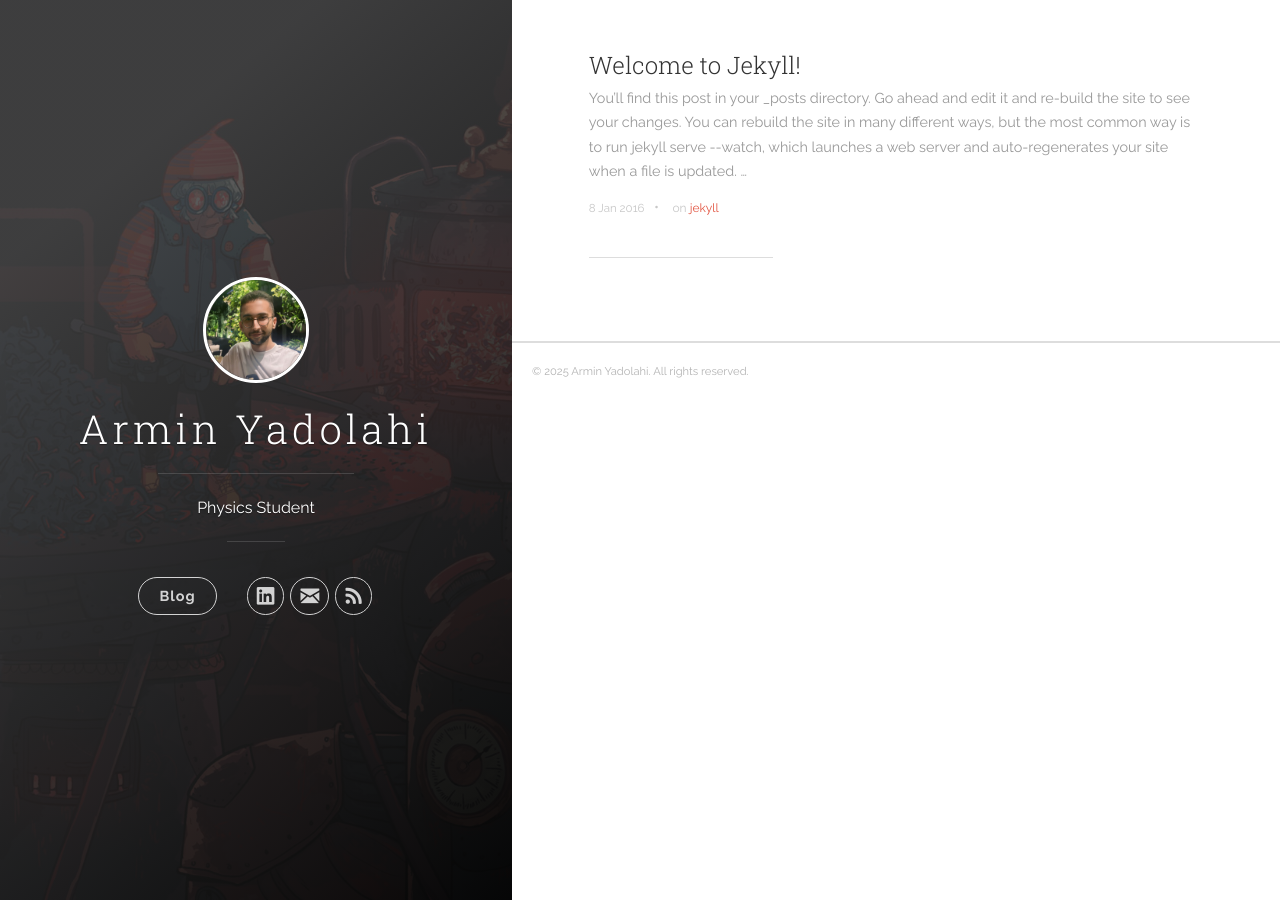
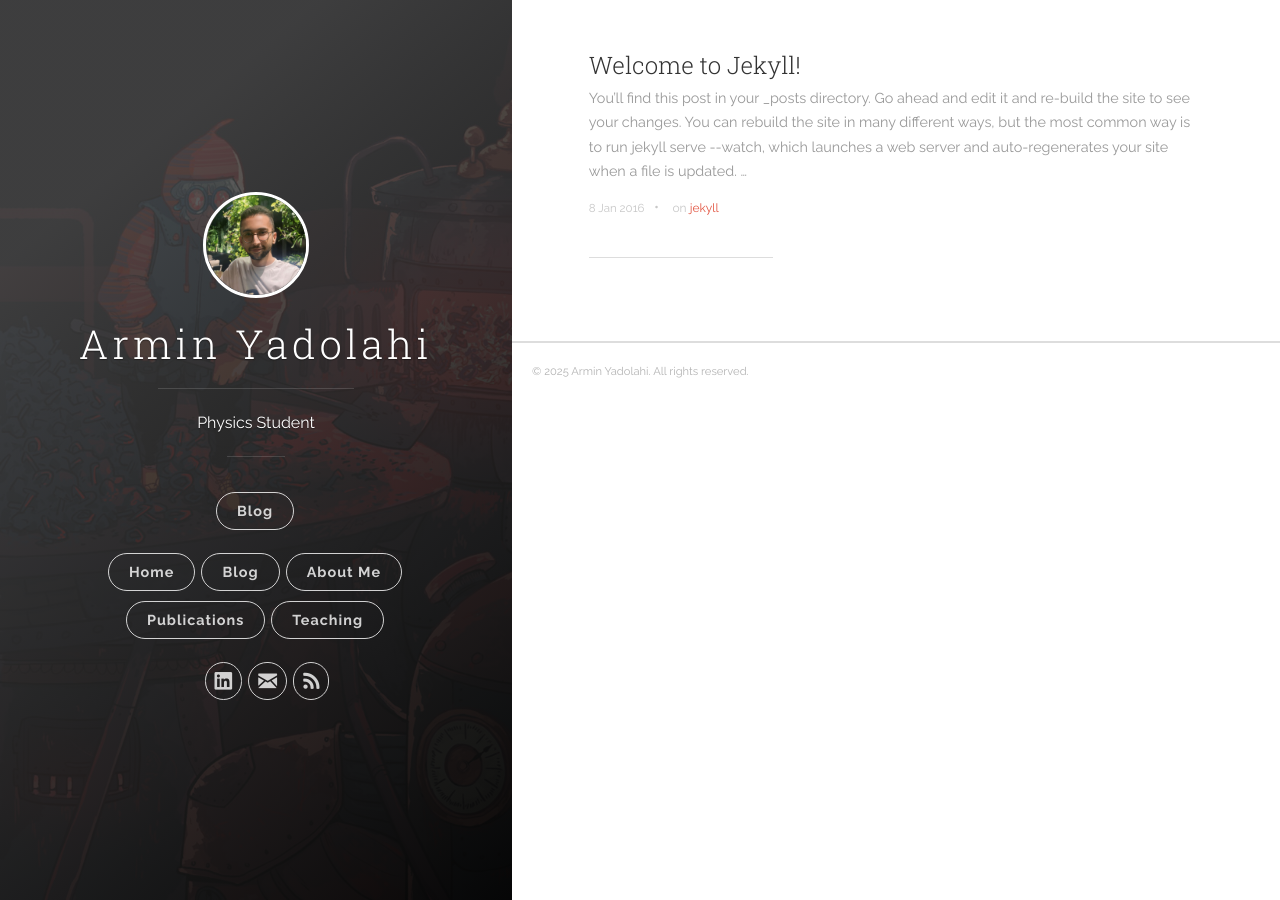
Before and after one commit to ArminYadolahi/ArminYadolahi.github.io, a Jekyll site: the page built from index.html, in a window 1280 px wide. Built offline with Jekyll 4.4.1, drawn with Linux system fonts in a browser that asks for light colours; the list of posts is cut into pages by our own code.

Commit message:
Update header.html

```diff
--- a/_includes/header.html
+++ b/_includes/header.html
@@ -25,6 +25,27 @@
                   class="blog-button">Blog</a></li>
             </ul>
           </nav>
+
+          <nav class="cover-navigation cover-navigation--primary">
+            <ul class="navigation">
+              <li class="navigation__item">
+                <a href="{{ site.baseurl }}/" title="Home" class="home-button">Home</a>
+              </li>
+              <li class="navigation__item">
+                <a href="{{ site.baseurl }}/#blog" title="Link to {{ site.title }} blog" class="blog-button">Blog</a>
+              </li>
+              <li class="navigation__item">
+                <a href="{{ site.baseurl }}/about" title="About Me" class="about-button">About Me</a>
+              </li>
+              <li class="navigation__item">
+                <a href="{{ site.baseurl }}/publications" title="Publications" class="publications-button">Publications</a>
+              </li>
+              <li class="navigation__item">
+                <a href="{{ site.baseurl }}/teaching" title="Teaching" class="teaching-button">Teaching</a>
+              </li>
+            </ul>
+          </nav>
+
 
           <nav class="cover-navigation navigation--social">
             <ul class="navigation">
```
